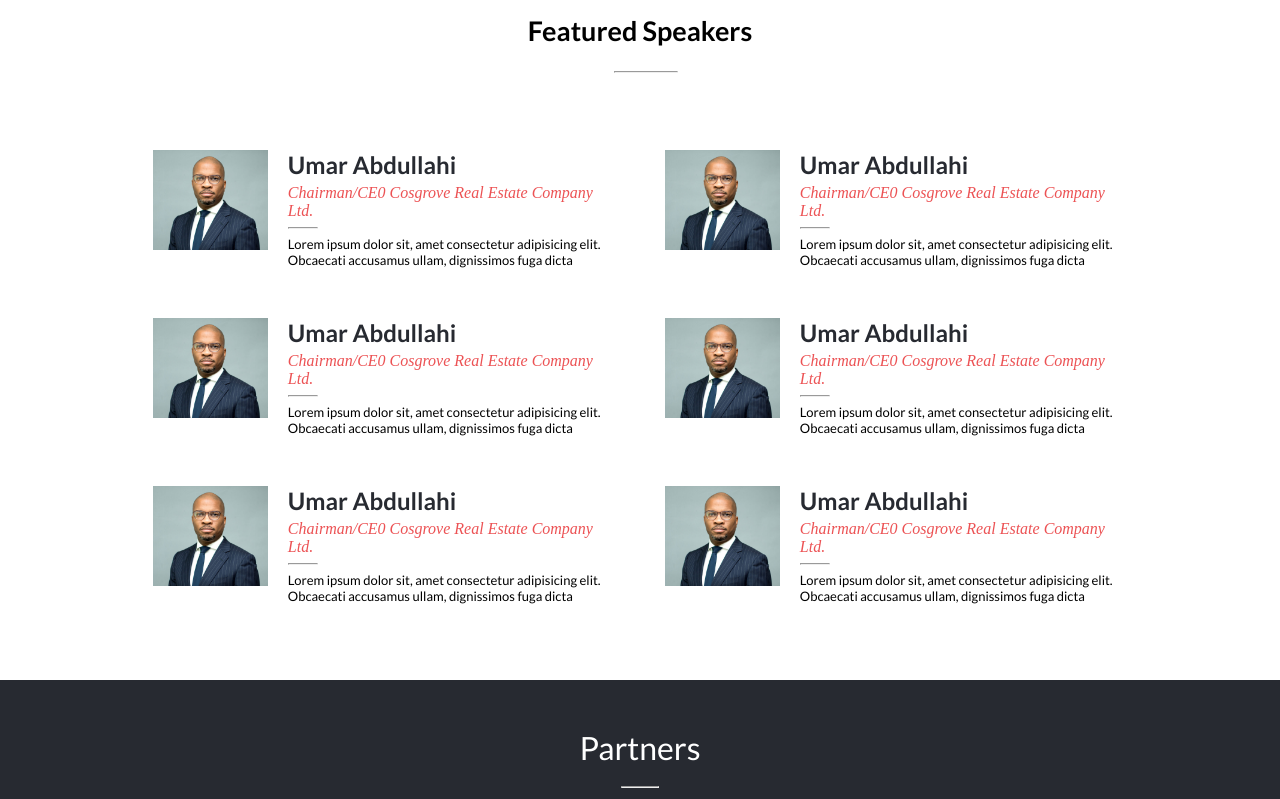
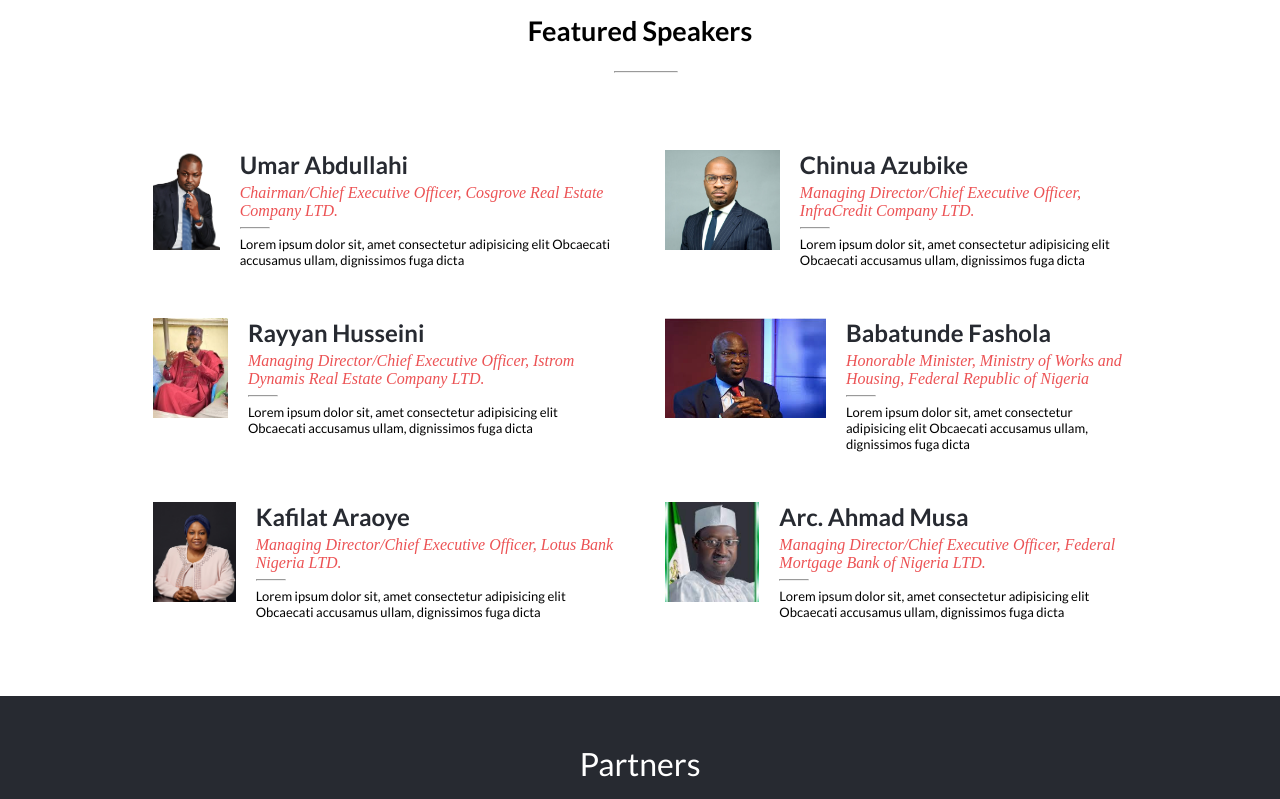
Before and after one commit to H-Ramalan/Capstone-project, a website: page home.html in a window 1280 px wide. Shown: the part 1670-2469 px from the top of the page. Drawn offline with Linux system fonts and the light colour scheme; a web font is replaced by a local one.

Commit message:
create speakers dynamically

```diff
--- a/about.html
+++ b/about.html
@@ -51,8 +51,12 @@
       <nav class="mobile-menu">
         <img src="./assets/kulose.png" alt="" class="close-button" />
         <ul class="mobile-menu-list">
-          <li class="mobile-menu-item"><a href="index.html" class="link">Home</a></li>
-          <li class="mobile-menu-item"><a href="about.html" class="link">About</a></li>
+          <li class="mobile-menu-item">
+            <a href="home.html" class="link">Home</a>
+          </li>
+          <li class="mobile-menu-item">
+            <a href="about.html" class="link">About</a>
+          </li>
           <li class="mobile-menu-item">Program</li>
           <li class="mobile-menu-item">Join</li>
           <li class="mobile-menu-item">Sponsor</li>
@@ -161,5 +165,6 @@
         </p>
       </div>
     </footer>
+    <script src="script.js"></script>
   </body>
 </html>
--- a/home.html
+++ b/home.html
@@ -50,7 +50,7 @@
         <img src="./assets/kulose.png" alt="" class="close-button" />
         <ul class="mobile-menu-list">
           <li class="mobile-menu-item">
-            <a href="index.html" class="link">Home</a>
+            <a href="home.html" class="link">Home</a>
           </li>
           <li class="mobile-menu-item">
             <a href="about.html" class="link">About</a>
@@ -90,7 +90,7 @@
           <p class="program-item">Lecture</p>
           <p class="program-note">
             Lorem, ipsum dolor sit amet consectetur adipisicing elit. Aliquam
-            beatae non, voluptatem, ullam ipsam distinctio
+            beatae non, voluptatem.
           </p>
         </div>
         <div class="program">
@@ -98,7 +98,7 @@
           <p class="program-item">Exhibition</p>
           <p class="program-note">
             Lorem, ipsum dolor sit amet consectetur adipisicing elit. Aliquam
-            beatae non, voluptatem
+            beatae non, voluptatem.
           </p>
         </div>
         <div class="program">
@@ -114,7 +114,7 @@
           <p class="program-item">Workshop</p>
           <p class="program-note">
             Lorem ipsum dolor, sit amet consectetur adipisicing elit. In, culpa
-            pariatur unde maiores amet sequi
+            pariatur unde maiores amet.
           </p>
         </div>
         <div class="program">
@@ -135,12 +135,8 @@
       <h2 class="featured-speakers">Featured Speakers</h2>
       <hr class="hr-speakers" />
       <div class="speakers">
-        <div class="speaker">
-          <img
-            src="./assets/Chinua-Azubike-768x669.jpg"
-            alt="pic"
-            class="speaker-img"
-          />
+        <!-- <div class="speaker">
+          <img src="./assets/lotus-bank-md.jpg" alt="pic" class="speaker-img" />
           <div class="profile">
             <h4 class="speaker-name">Umar Abdullahi</h4>
             <p class="speaker-position">
@@ -242,7 +238,7 @@
               Obcaecati accusamus ullam, dignissimos fuga dicta
             </p>
           </div>
-        </div>
+        </div> -->
       </div>
     </section>
     <section class="partners">
--- a/script.js
+++ b/script.js
@@ -0,0 +1,94 @@
+"use strict";
+
+const openMenu = document.querySelector(".ham-icon");
+const closeMenu = document.querySelector(".close-button");
+const menu = document.querySelector(".menu");
+const menuItems = document.querySelectorAll(".mobile-menu-item");
+
+const openModal = (e) => {
+  menu.style.display = "block";
+  e.preventDefault();
+};
+const closeModal = () => (menu.style.display = "none");
+
+openMenu.addEventListener("click", openModal);
+closeMenu.addEventListener("click", closeModal);
+
+for (let i = 0; i < menuItems.length; i += 1) {
+  menuItems[i].addEventListener("click", closeModal);
+}
+
+// Speakers
+
+const speakers = [
+  {
+    id: 0,
+    image: "assets/cosgrove.png",
+    speakerName: "Umar Abdullahi",
+    speakerPosition:
+      "Chairman/Chief Executive Officer, Cosgrove Real Estate Company LTD.",
+    note: "Lorem ipsum dolor sit, amet consectetur adipisicing elit Obcaecati accusamus ullam, dignissimos fuga dicta",
+  },
+  {
+    id: 1,
+    image: "assets/Chinua.jpg",
+    speakerName: "Chinua Azubike",
+    speakerPosition:
+      "Managing Director/Chief Executive Officer, InfraCredit Company LTD.",
+    note: "Lorem ipsum dolor sit, amet consectetur adipisicing elit Obcaecati accusamus ullam, dignissimos fuga dicta",
+  },
+  {
+    id: 2,
+    image: "assets/istrom.jfif",
+    speakerName: "Rayyan Husseini",
+    speakerPosition:
+      "Managing Director/Chief Executive Officer, Istrom Dynamis Real Estate Company LTD.",
+    note: "Lorem ipsum dolor sit, amet consectetur adipisicing elit Obcaecati accusamus ullam, dignissimos fuga dicta",
+  },
+  {
+    id: 3,
+    image: "assets/minister.jfif",
+    speakerName: "Babatunde Fashola",
+    speakerPosition:
+      "Honorable Minister, Ministry of Works and Housing, Federal Republic of Nigeria",
+    note: "Lorem ipsum dolor sit, amet consectetur adipisicing elit Obcaecati accusamus ullam, dignissimos fuga dicta",
+  },
+  {
+    id: 4,
+    image: "assets/lotus-bank-md.jpg",
+    speakerName: "Kafilat Araoye",
+    speakerPosition:
+      "Managing Director/Chief Executive Officer, Lotus Bank Nigeria LTD.",
+    note: "Lorem ipsum dolor sit, amet consectetur adipisicing elit Obcaecati accusamus ullam, dignissimos fuga dicta",
+  },
+  {
+    id: 5,
+    image: "assets/mortgage.jfif",
+    speakerName: "Arc. Ahmad Musa",
+    speakerPosition:
+      "Managing Director/Chief Executive Officer, Federal Mortgage Bank of Nigeria LTD.",
+    note: "Lorem ipsum dolor sit, amet consectetur adipisicing elit Obcaecati accusamus ullam, dignissimos fuga dicta",
+  },
+];
+
+const mainSpeakers = document.querySelector(".speakers");
+
+speakers.forEach((speakers) => {
+  const speaker = document.createElement("div"); // div for each project = projectElement
+  speaker.classList.add("speaker");
+
+  speaker.innerHTML = `
+          <img src="${speakers.image}" alt="pic" class="speaker-img" />
+          <div class="profile">
+            <h4 class="speaker-name">${speakers.speakerName}</h4>
+            <p class="speaker-position">
+              ${speakers.speakerPosition}
+            </p>
+            <hr class="hr-profile" />
+            <p class="speaker-note">
+              ${speakers.note}
+            </p>
+          </div>
+  `;
+  mainSpeakers.appendChild(speaker);
+});
```
Also changed, not shown: assets/Chinua.jpg (renamed from assets/Chinua-Azubike-768x669.jpg), assets/cosgrove.png (renamed from assets/Umar-Abdullahi cosgrove.png), assets/istrom.jfif (added), assets/lotus-bank-md.jpg (added), assets/minister.jfif (added), assets/mortgage.jfif (added).
